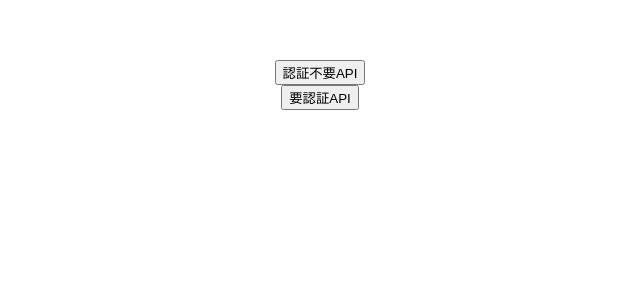
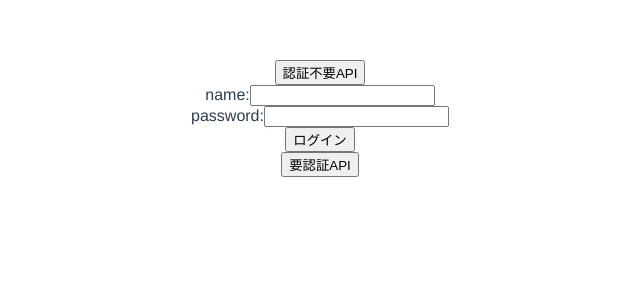
Before and after one commit to YanaPIIDXer/SpringBootAuthAPITest, a Vue app in the folder frontend/: page / in a window 1280 px wide. Shown: the top 300 px of the page, without its empty margins (320-960 px from the left). Built offline with nearby package versions, Linux system fonts and the light colour scheme.

Commit message:
ログイン・ログアウト用Component

```diff
--- a/frontend/src/App.vue
+++ b/frontend/src/App.vue
@@ -1,16 +1,21 @@
 <template>
-  <index-button />
-  <auth-index-button />
+  <div>
+    <index-button />
+    <login-logout />
+    <auth-index-button />
+  </div>
 </template>
 
 <script>
 import IndexButton from './components/IndexButton';
+import LoginLogout from './components/LoginLogout';
 import AuthIndexButton from './components/AuthIndexButton';
 
 export default {
   name: 'App',
   components: {
     IndexButton,
+    LoginLogout,
     AuthIndexButton
   }
 }
--- /dev/null
+++ b/frontend/src/components/LoginLogout.vue
@@ -0,0 +1,25 @@
+<template>
+    <div>
+        <div v-if="!isLogin">
+            <label>name:</label><input type="text" v-model="name" /><br />
+            <label>password:</label><input type="password" v-model="password" /><br />
+            <button>ログイン</button>
+        </div>
+        <div v-else>
+            <button>ログアウト</button>
+        </div>
+    </div>
+</template>
+
+<script>
+export default {
+    name: "LoginLogout",
+    data: function () {
+        return {
+            isLogin: false,
+            name: "",
+            password: ""
+        };
+    }
+}
+</script>
```
